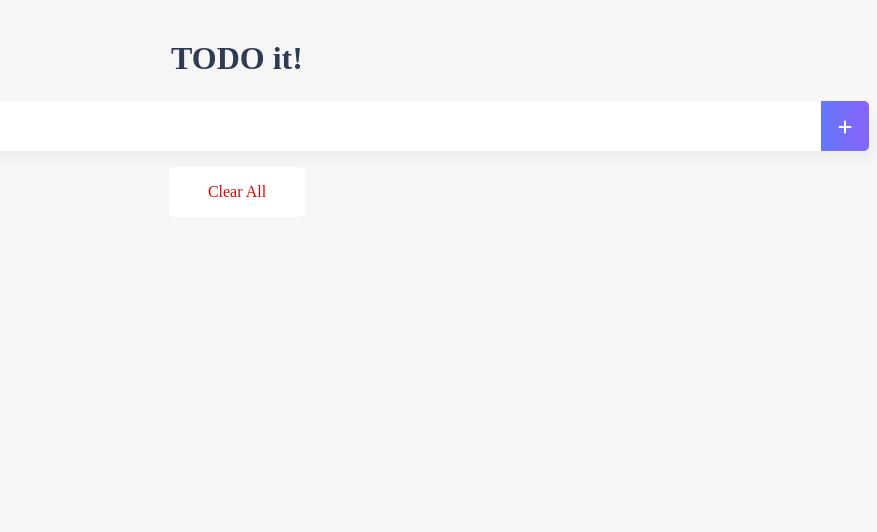
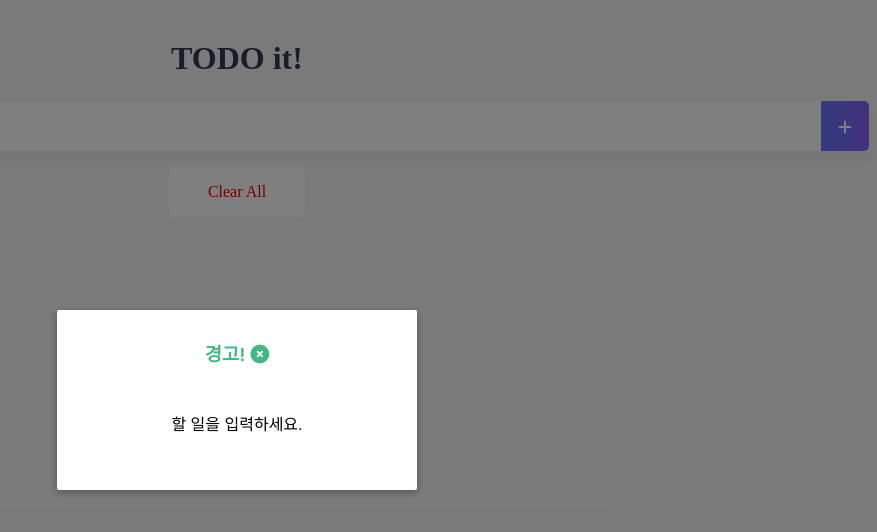
Before and after one commit to dana4056/Study_vuejs, a Vue app: page / in a window 1280 px wide. Both pictures are taken after a click on the icon 1248 px from the left and 127 px from the top of the page. Shown: the top 532 px of the page, without its empty margins (403-1280 px from the left). Built offline with nearby package versions, Linux system fonts and the light colour scheme.

Commit message:
모달 컴포넌트 추가

```diff
--- a/src/components/TodoInput.vue
+++ b/src/components/TodoInput.vue
@@ -8,18 +8,28 @@
     </span>
 
     <!------------------ 모달 컴포넌트 사용 ---------------------------->
-    <ModalModal :show="showModal" @close="showModal = false">
+    <Modal v-if="showModal" @close="showModal = false">
+      <!-- slot부분을 재정의할 수 있음 -->
       <template #header>
-        <h3>custom header</h3>
+        <h3>
+          경고!
+          <i class="fa-solid fa-circle-xmark closeModal" @click="showModal=false"></i>
+        </h3>
       </template>
-    </ModalModal>
+
+      <template #body>
+        <span>할 일을 입력하세요.</span>
+      </template>
+
+
+    </Modal>
     <!----------------------------------------------------------------->
 
   </div>
 </template>
 
 <script>
-import ModalModal from './common/ModalModal.vue'
+import Modal from './common/ModalModal.vue'
 
 export default {
   data: function(){
@@ -34,16 +44,16 @@ export default {
         this.$emit("addTodoItem",this.newTodoItem);
         this.clearInput();
       }
-      // else{
-
-      // }
+      else{
+        this.showModal=true;
+      }
     },
     clearInput: function(){
       this.newTodoItem='';  // input 초기화
     }
   },
   components:{
-    'ModalModal': ModalModal
+    'Modal': Modal
   }
 }
 </script>
@@ -73,5 +83,8 @@ input:focus{
   color:white;
   vertical-align: middle;
 }
+.closeModal{
+  color: #42b983;
+}
 
 </style>
--- a/src/components/TodoList.vue
+++ b/src/components/TodoList.vue
@@ -1,12 +1,12 @@
 <template>
   <div>
-      <ul>
+    <transition-group name="list" tag="ul">
         <li v-for="(todoItem, index) in propsdata" v-bind:key="todoItem.item" class="shadow">
           <i class="checkBtn fa-solid fa-check" v-bind:class="{checkBtnCompleted: todoItem.completed}" v-on:click="toggleComplete(todoItem, index)"></i>
           <span v-bind:class="{textCompleted: todoItem.completed}">{{ todoItem.item }}</span>
           <span class="removeBtn" v-on:click="removeTodo(todoItem, index)"><i class="fa-solid fa-trash-can"></i></span>
         </li>
-      </ul>
+    </transition-group>
   </div>
 </template>
 
@@ -57,4 +57,15 @@ li{
   text-decoration: line-through;
   color: #b3adad;
 }
+
+/* 리스트 아이템 트랜지션 효과 */
+.list-enter-active,
+.list-leave-active {
+  transition: all 0.5s ease;
+}
+.list-enter-from,
+.list-leave-to {
+  opacity: 0;
+  transform: translateX(30px);
+}
 </style>
--- a/src/components/common/ModalModal.vue
+++ b/src/components/common/ModalModal.vue
@@ -1,29 +1,26 @@
 <template>
-  <Transition name="modal">
-    <div v-if="show" class="modal-mask">
+  <transition name="modal">
+    <div class="modal-mask">
       <div class="modal-wrapper">
         <div class="modal-container">
+
+          <!-- 모달 헤더 -->
           <div class="modal-header">
-            <slot name="header">default header</slot>
+            <slot name="header">
+              default header
+            </slot>
           </div>
 
+          <!-- 모달 바디 -->
           <div class="modal-body">
-            <slot name="body">default body</slot>
-          </div>
-
-          <div class="modal-footer">
-            <slot name="footer">
-              default footer
-              <button
-                class="modal-default-button"
-                @click="$emit('close')"
-              >OK</button>
+            <slot name="body">
+              default body
             </slot>
           </div>
         </div>
       </div>
     </div>
-  </Transition>
+  </transition>
 </template>
 
 <script>
@@ -60,6 +57,7 @@ export default {
   border-radius: 2px;
   box-shadow: 0 2px 8px rgba(0, 0, 0, 0.33);
   transition: all 0.3s ease;
+  font-family: Helvetica, Arial, sans-serif;
 }
 
 .modal-header h3 {
@@ -84,16 +82,16 @@ export default {
  * these styles.
  */
 
-.modal-enter-from {
+.modal-enter {
   opacity: 0;
 }
 
-.modal-leave-to {
+.modal-leave-active {
   opacity: 0;
 }
 
-.modal-enter-from .modal-container,
-.modal-leave-to .modal-container {
+.modal-enter .modal-container,
+.modal-leave-active .modal-container {
   -webkit-transform: scale(1.1);
   transform: scale(1.1);
 }
```
